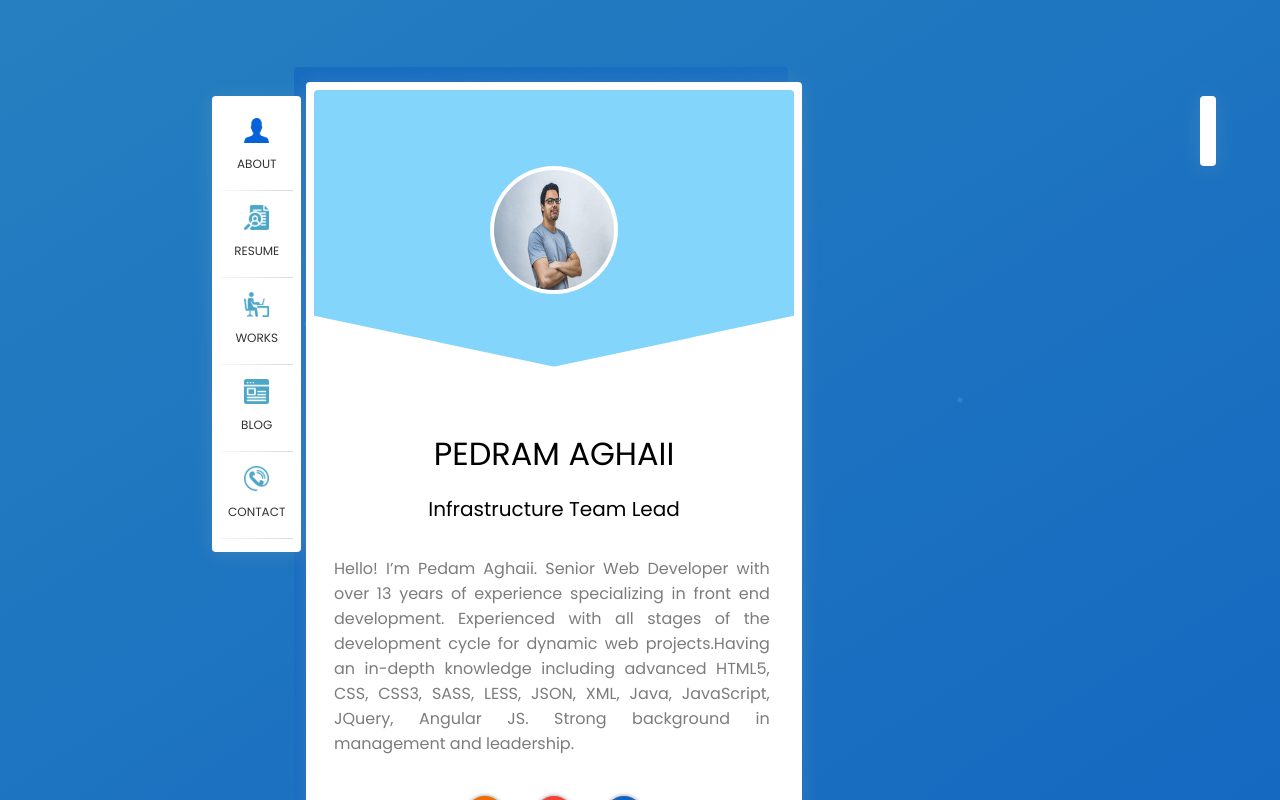
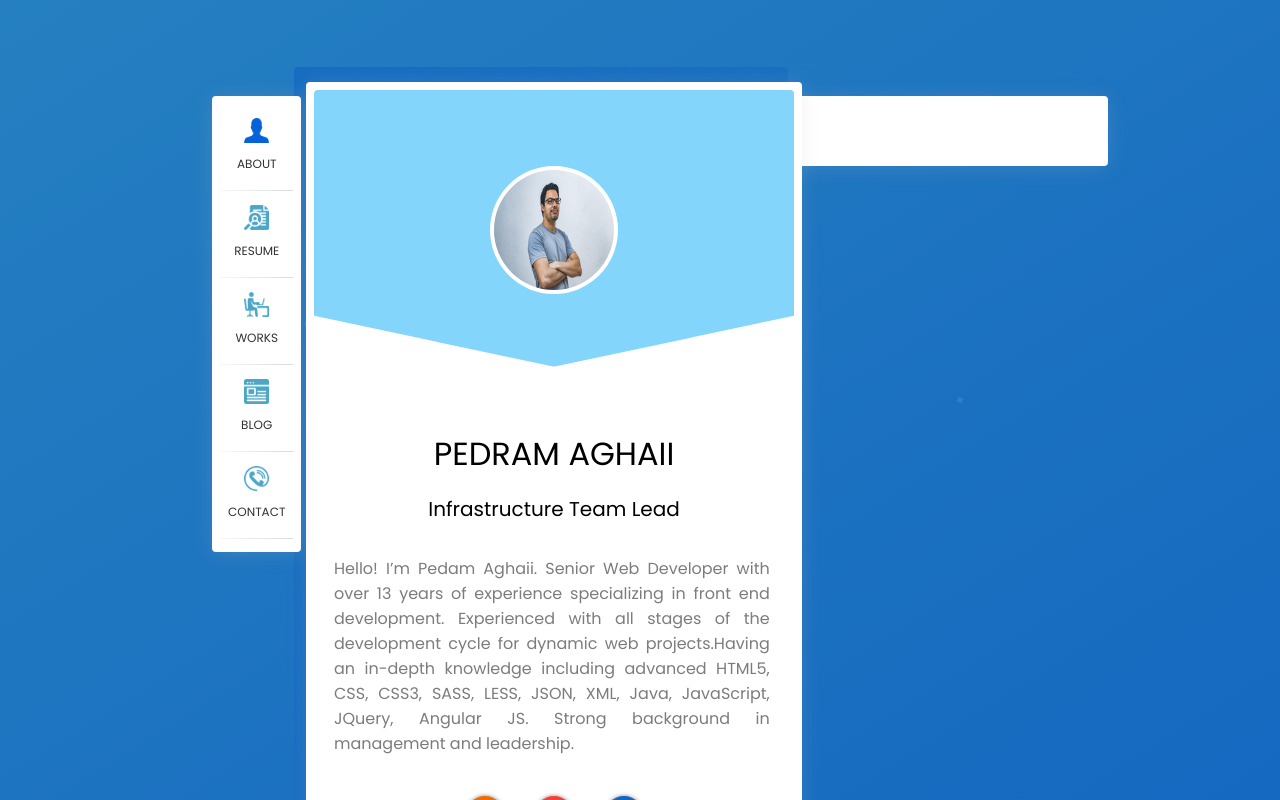
Before and after one commit to MinooTavakoli/personal_web, a React (Create React App) app: page / in a window 1280 px wide. Built offline with nearby package versions, Linux system fonts and the light colour scheme.

Commit message:
add custom scroll bar

```diff
--- a/src/App.css
+++ b/src/App.css
@@ -2,6 +2,22 @@
 
 body {
   font-family: Poppins;
+}
+
+::-webkit-scrollbar-track {
+  -webkit-box-shadow: none;
+  background-color: transparent;
+}
+
+::-webkit-scrollbar {
+  width: 6px;
+  background-color: transparent;
+}
+
+::-webkit-scrollbar-thumb {
+  background-color: rgba(0, 0, 0, 0.5);
+  -webkit-border-radius: 6px;
+  border-radius: 6px;
 }
 
 .custom-container-head {
@@ -26,5 +42,6 @@
 .custom-container-page {
   position: absolute;
   top: 84px;
-  right: 52px;
+  right: 160px;
+  width: 56%;
 }
```
